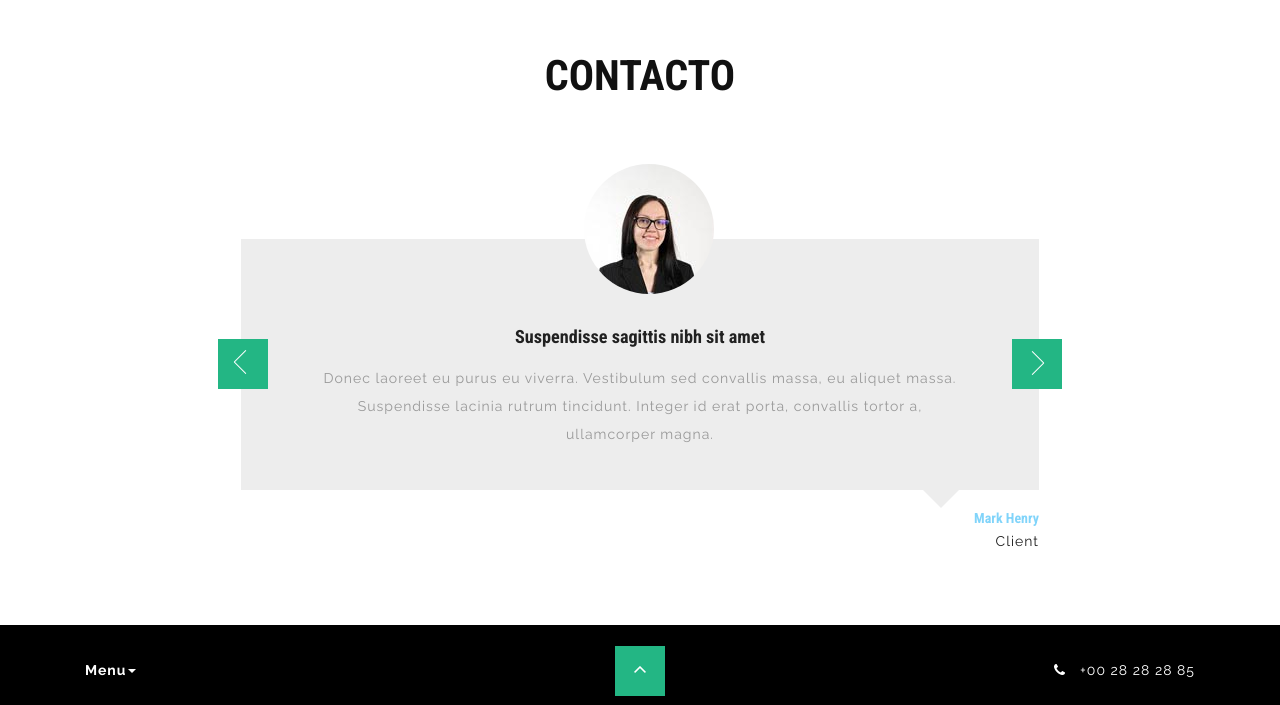
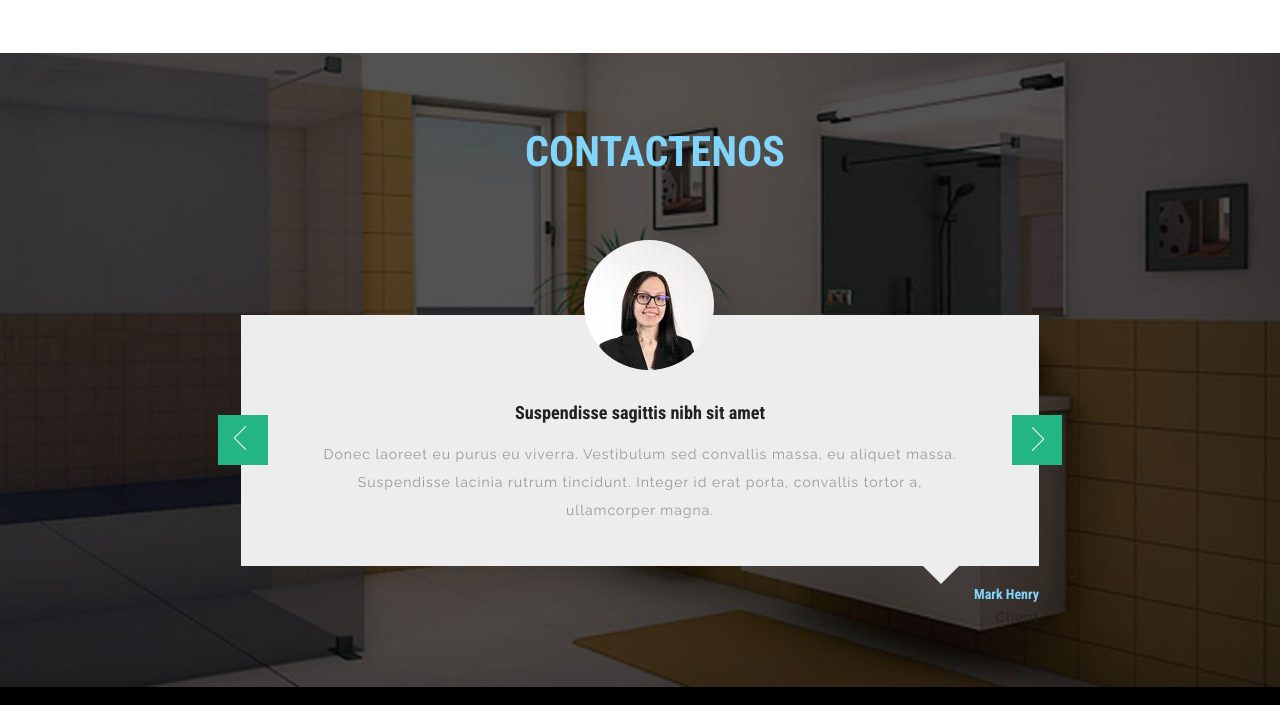
Before and after one commit to websdelvalle/websdelvalle, a plain HTML site: page index.html in a window 1280 px wide. Shown: the part 3599-4304 px from the top of the page. Drawn offline with Linux system fonts and the light colour scheme.

Commit message:
modificar contacto

```diff
--- a/index.html
+++ b/index.html
@@ -445,15 +445,21 @@ function hideURLbar(){ window.scrollTo(0,1); } </script>
 					<img src="images/g10.jpg" alt="">
 				</a>
 			</div>
-			<div class="clearfix"></div>
+			<div class="clearfix" ></div>
         </div><!-- portfolio -->
 	</div>
 </section>
 <!-- //gallery -->
 <!-- testimonials -->
-<div class="testimonials" id="contact">
+<div class="contact_w3agile" id="contact">
 	<div class="container">
-		<h3 class="head head1">CONTACTO</h3>
+			<div class="container wow fadeInUp animated animated" data-wow-delay=".5s" style="visibility: visible; animation-delay: 0.5s; animation-name: fadeInUp;">
+		<br>
+		<h3 class="title-w3">Contactenos</h3>
+
+
+
+	</div>
 		<ul id="flexiselDemo1">
 			<li>
 				<div class="wthree_testimonials_grid_main">
```
